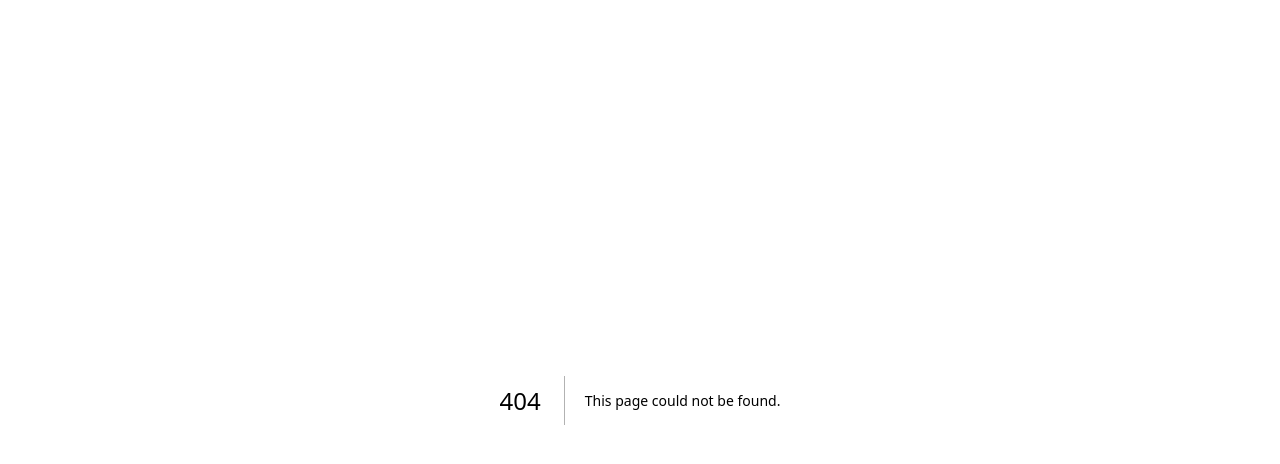
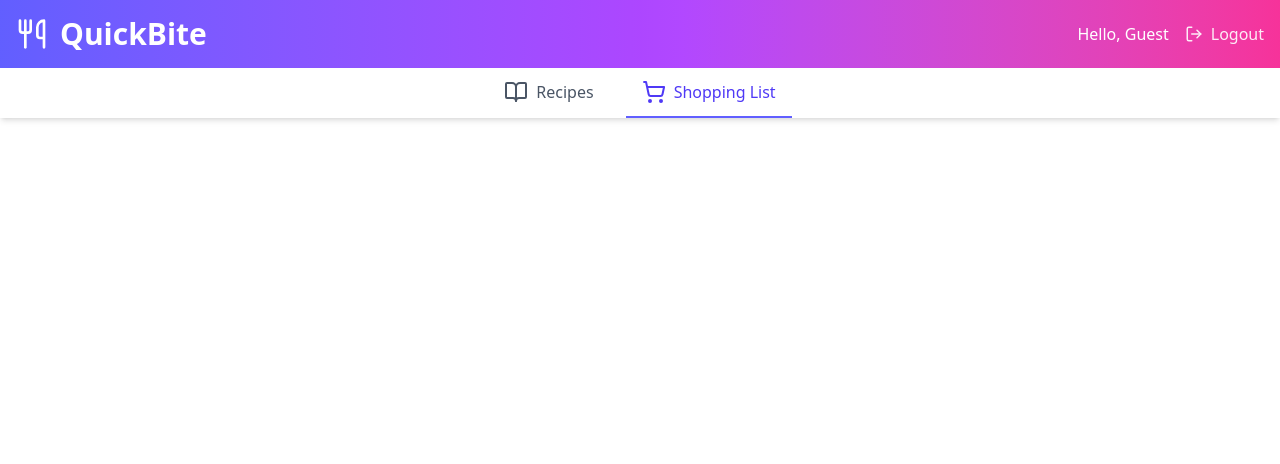
Before and after one commit to lawrence-valerio/fridge-meals, a Next.js app: page /home/shopping-list in a window 1280 px wide. Before the commit this address had no page. Shown: the top 464 px of the page. Built offline with nearby package versions, Linux system fonts and the light colour scheme.

Commit message:
Organised nav to use home link

```diff
--- a/src/app/auth/login/page.tsx
+++ b/src/app/auth/login/page.tsx
@@ -13,7 +13,7 @@ export default function LoginPage() {
 
   useEffect(() => {
     if (isAuthenticated) {
-      router.push("/app/recipes");
+      router.push("/home/recipes");
     }
   }, [isAuthenticated, router]);
 
--- a/src/app/components/Navigation.tsx
+++ b/src/app/components/Navigation.tsx
@@ -14,20 +14,20 @@ export const Navigation = () => {
       <div className="container mx-auto px-4">
         <div className="flex justify-center sm-justify-start gap-1 sm:gap-4">
           <Link
-            href="/app/recipes"
+            href="/home/recipes"
             className={`px-4 py-3 flex gap-2 border-b-2 text-sm sm:text-base ${
-              isActive("/app/recipes")
+              isActive("/home/recipes")
                 ? "border-indigo-500 text-indigo-600"
                 : "border-transparent text-gray-600 hover:text-gray-900"
             }`}
           >
             <BookOpenIcon />
-            <span className="hidden sm:inline">Inventory</span>
+            <span className="hidden sm:inline">Recipes</span>
           </Link>
           <Link
-            href="/app/recipes"
+            href="/home/shopping-list"
             className={`px-4 py-3 flex gap-2 border-b-2 text-sm sm:text-base ${
-              isActive("/app/ShoppingList")
+              isActive("/home/shopping-list")
                 ? "border-indigo-500 text-indigo-600"
                 : "border-transparent text-gray-600 hover:text-gray-900"
             }`}
--- /dev/null
+++ b/src/app/home/shopping-list/page.tsx
@@ -0,0 +1,7 @@
+export default function ShoppingList() {
+  return (
+    <div>
+      <div></div>
+    </div>
+  );
+}
```
Also changed, not shown: src/app/home/layout.tsx (renamed from src/app/app/recipes/layout.tsx), src/app/home/recipes/page.tsx (renamed from src/app/app/recipes/page.tsx).
